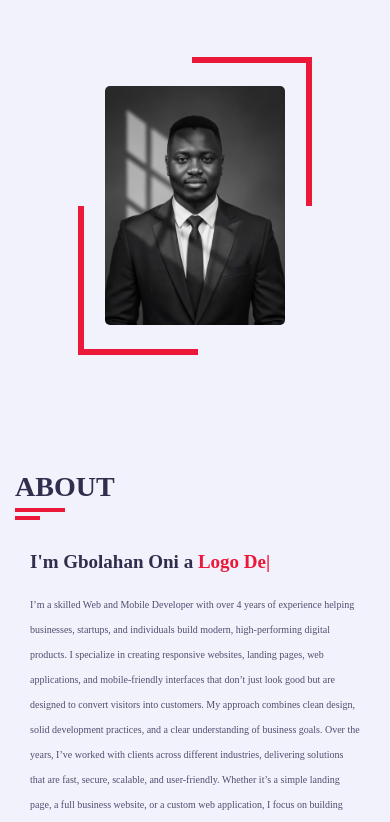
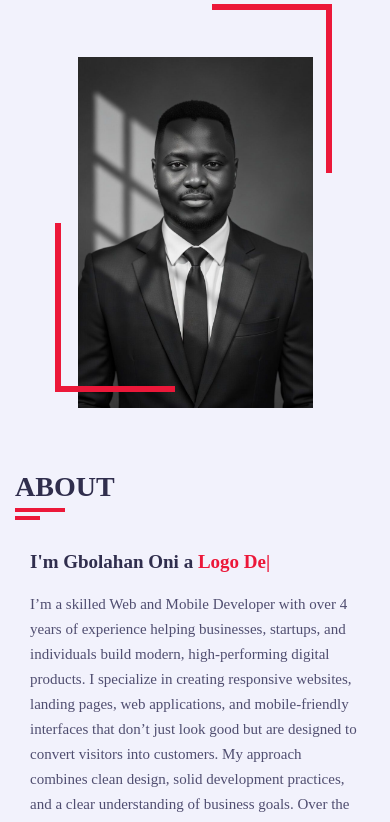
Before and after one commit to gbolahan88/GB-Digital-Solution-fixed, a plain HTML site: page index.html in a window 390 px wide. Shown: the part 418-1240 px from the top of the page. Drawn offline with nearby package versions, Linux system fonts and the light colour scheme; a web font is replaced by a local one.

Commit message:
Made corrections to index, style.css

```diff
--- a/index.html
+++ b/index.html
@@ -66,13 +66,13 @@
         <div class="home-info">
           <h3 class="hello">Welcome, My name is <span class="name">Gbolahan Oni</span></h3>
           <h3 class="my-profession">I'm a Professional <span class="typing"></span></h3>
-          <p>At GB Digital solutions we help brands turn ideas into fast, reliable, and user-friendly digital experiences, clean design, solid development, and solutions built with your business goals in mind. </p>
+          <p>At GB Global Services we help brands turn ideas into fast, reliable, and user-friendly digital experiences, clean design, solid development, and solutions built with your business goals in mind. </p>
           <a href="mailto:onigbolahan6@gmail.com" target="_blank" class="btn"><i class="fas fa-envelope" style="margin-right: 10px;"></i>Email</a>
           <a href="https://wa.me/2349120963553" target="_blank" class="btn" style="background-color: green; margin-left: 30px;"><i class="fab fa-whatsapp" style="margin-right: 10px;"></i>Whatsapp</a>
         </div>
 
         <div class="home-img padd-15">
-          <img src="images/gbpic.jpeg" alt="" style="width: 50%; height: 50%; object-fit: cover;">
+          <img src="images/gbpic.jpeg" alt="" class="hero-image">
         </div>
       </div>
     </section>
@@ -105,9 +105,9 @@
           <div class="info-item padd-15">
             <p>Birthday : <span>20 Feb </span></p>
           </div>
-          <div class="info-item padd-15">
+          <!-- <div class="info-item padd-15">
             <p>Age : <span>27</span></p>
-          </div>
+          </div> -->
           <div class="info-item padd-15">
             <p>Website : <span>www.gbdigitalglobal.name.ng</span></p>
           </div>
--- a/styles.css
+++ b/styles.css
@@ -238,6 +238,11 @@ h3.my-profession {
   border-radius: 5px;
   max-width: 100%;
   height: auto;
+}
+.hero-image {
+  width: 50%;
+  height: 50%;
+  object-fit: contain;
 }
 
 /* About */
@@ -636,7 +641,7 @@ h3.my-profession {
 
 
 /* Mobile phones */
-@media (max-width: 600px) {
+@media (max-width: 768px) {
 .aside {
   display: flex;
   flex-direction: row;
@@ -721,44 +726,39 @@ h3.my-profession {
   font-size: 15px;
   margin-bottom: 40px;
 }
-  .home-img{
-    position: absolute;
-    display: inline-block;
-    margin: 0 auto;
-  }
 .home-img img{
-    margin-top: 140%;
-    margin-left: 25%;
-    display: block;
-    max-width: 100%;
-    height: auto;
-    border-radius: 5px;
-    object-fit: cover;
-    z-index: 2;
+  margin-top: 50px;
+  margin-left: 30px;
 }
 .home-img::after,
 .home-img::before{
   content: '';
   position: absolute;
+  align-items: center;
   box-sizing: border-box;
   pointer-events: none;
-    z-index: 1;
+  z-index: 1111;
 }
 .home-img::after{
   width: 120px;
   height: 20%;
-    left: 20%;
-    bottom: -4%;
+  left: 14%;
+  bottom: 4%;
   border-bottom: 6px solid var(--skin-color);
   border-left: 6px solid var(--skin-color);
 }
 .home-img::before{
   width: 120px;
   height: 20%;
-    right: 20%;
-    top: 64%;
+  right: 15%;
+  top: 50%;
   border-top: 6px solid var(--skin-color);
   border-right: 6px solid var(--skin-color);
+}
+.hero-image {
+  width: 80%;
+  height: 80%;
+  object-fit: cover;
 }
 
 /* About */
@@ -776,7 +776,7 @@ h3.my-profession {
   font-size: 19px;
 }
 .about-text p {
-  font-size: 10px;
+  font-size: 15px;
   line-height: 25px;
   color: var(--text-black-700);
   margin-bottom: 20px;
@@ -785,11 +785,12 @@ h3.my-profession {
   display: flex;
   flex-direction: row;
   align-items: center;
-  gap: 5px;
+  gap: 2rem;
+  margin-left: 10px;
 }
 .buttons .btn {
   padding: 10px 20px;
-  font-size: 14px;
+  font-size: 15px;
 }
 .personal-info {
   flex: 0 0 100%;
```
Lines whose indentation alone changed are shown as unchanged.
